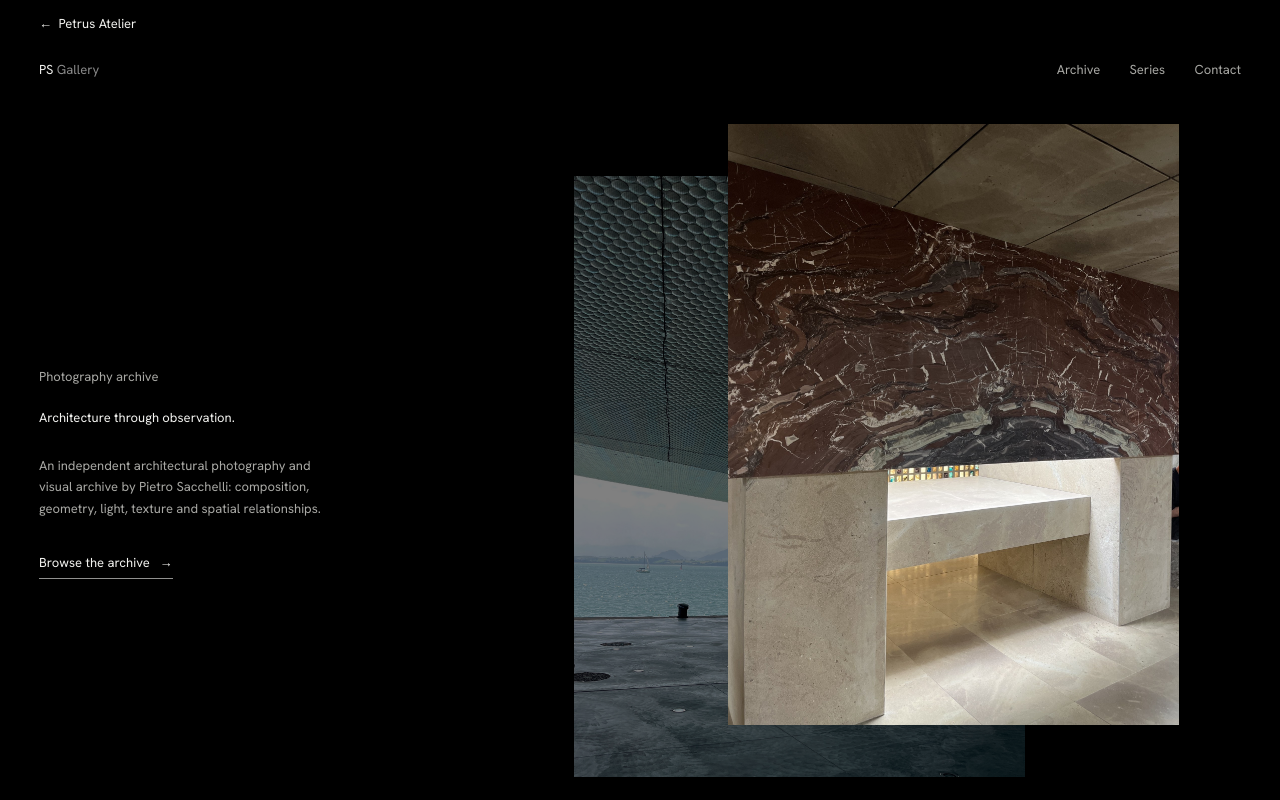
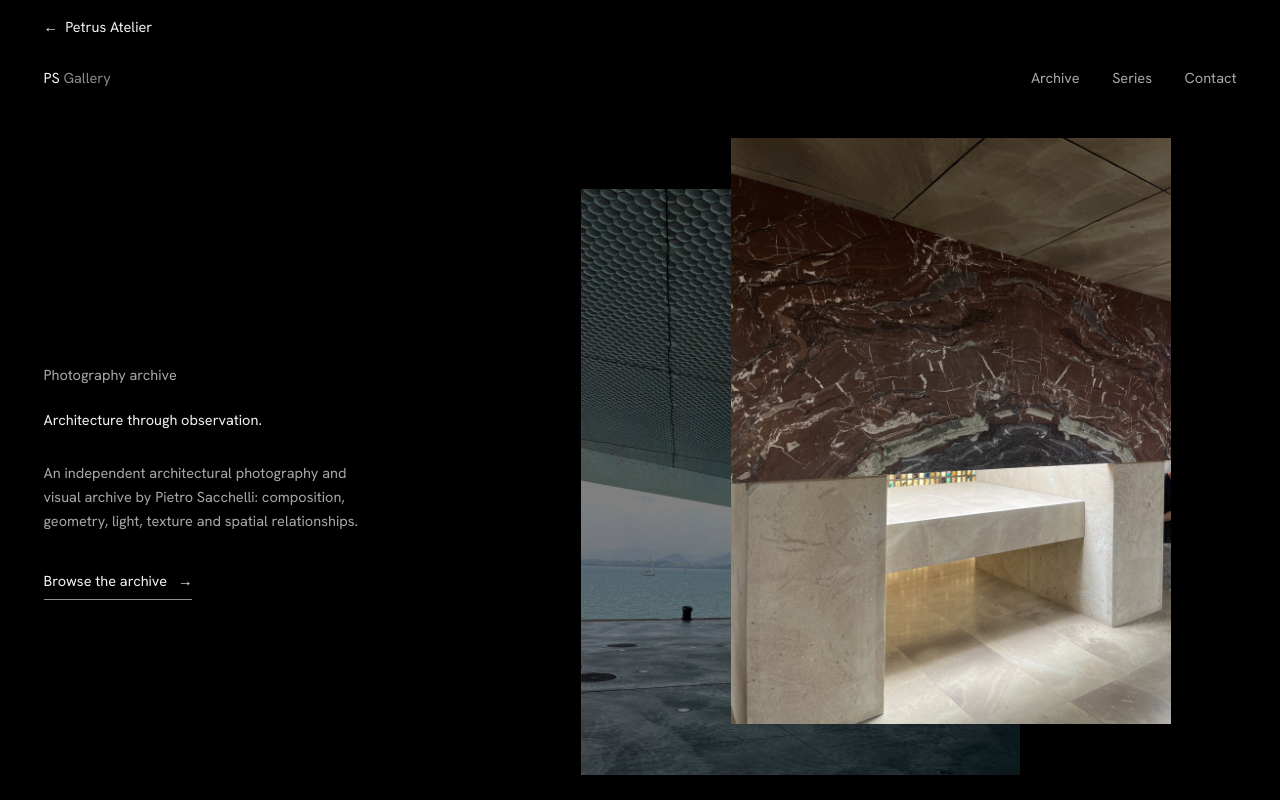
Before and after one commit to pietrosacchelli17/psgallery, a Next.js app: page /psgallery/ in a window 1280 px wide. Shown: the top 800 px of the page. Built offline with nearby package versions, Linux system fonts and the light colour scheme.

Commit message:
Text back to 14.5px
Co-Authored-By: Claude Sonnet 5.5 <noreply@anthropic.com>

```diff
--- a/src/app/globals.css
+++ b/src/app/globals.css
@@ -19,7 +19,7 @@
 html {
   scroll-behavior: smooth;
   /* Quiet but readable: every rem-based size scales with this. */
-  font-size: 13px;
+  font-size: 14.5px;
 }
 body {
   background: var(--color-cream);
```
